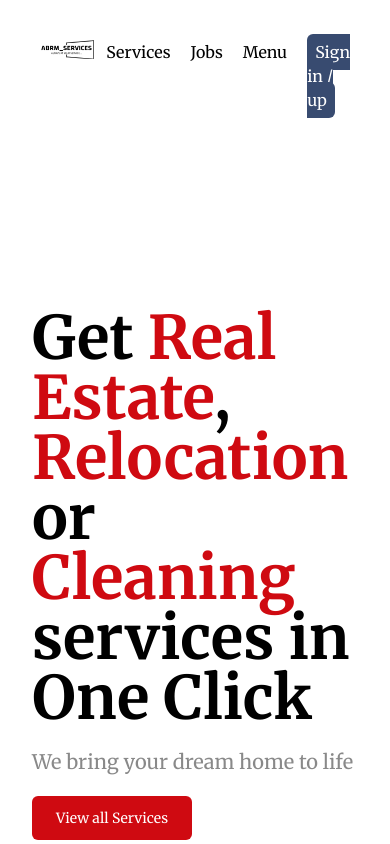
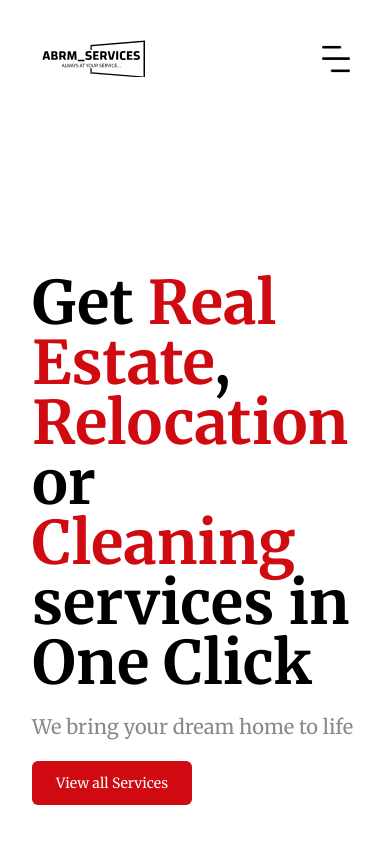
Before and after one commit to Hardy101/ABRMS, a plain HTML site: page Index.html in a window 390 px wide. Shown: the top 844 px of the page. Drawn offline with nearby package versions, Linux system fonts and the light colour scheme.

Commit message:
hamburger icon added

```diff
--- a/Index.html
+++ b/Index.html
@@ -30,7 +30,7 @@
       <nav>
         <div class="w-full p-10 md:px-16 md:py-8 flex justify-between">
           <a href="#"><img src="assets/logo.png" alt="ABRMS logo" /></a>
-          <ul class="flex justify-between gap-5">
+          <ul class="md:flex justify-between gap-5 hidden">
             <li><a href="#">Services</a></li>
             <li><a href="#">Jobs</a></li>
             <li><button>Menu</button></li>
@@ -40,11 +40,16 @@
               >
             </li>
           </ul>
+          <button class="md:hidden">
+            <img src="assets/menu.png" alt="menu button" class="w-7"/>
+          </button>
         </div>
       </nav>
 
       <section id="hero" class="h-screen">
-        <div class="p-8 md:p-16 flex items-center justify-between gap-20 h-full ">
+        <div
+          class="p-8 md:p-16 flex items-center justify-between gap-20 h-full"
+        >
           <div id="text-hero" class="w-full md:w-2/5">
             <h1 class="text-6xl md:text-6xl font-bold">
               Get <span class="text-primaryRed">Real Estate</span>,
```
Also changed, not shown: assets/menu-alt.png (added), assets/menu.png (added).
